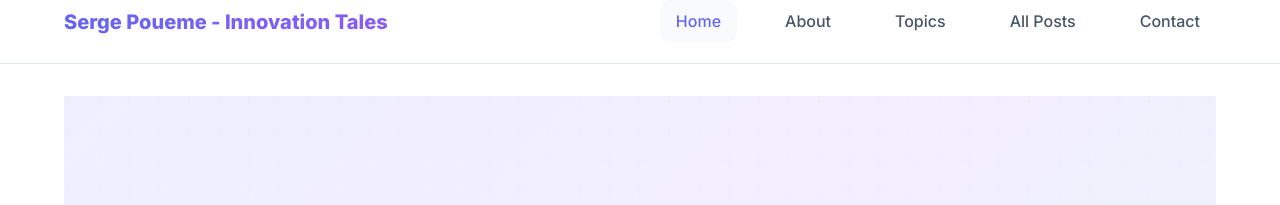
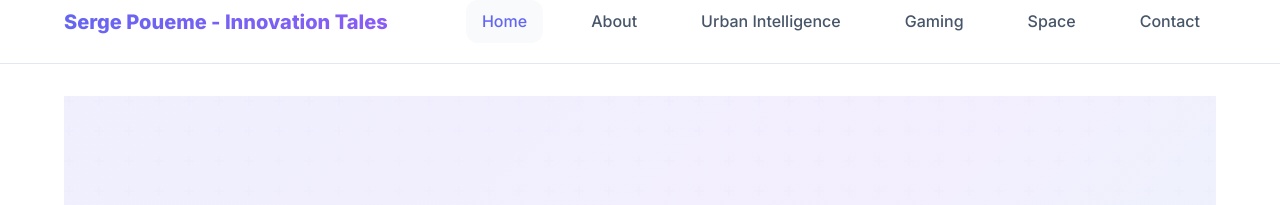
Before and after one commit to sdpoueme/sdpoueme.github.io, a Jekyll site: the page built from index.md, in a window 1280 px wide. Shown: the top 205 px of the page. Built offline with Jekyll 4.4.1, drawn with Linux system fonts in a browser that asks for light colours.

Commit message:
Simplify menu bar: replace dropdown with direct category links

```diff
--- a/_layouts/default.html
+++ b/_layouts/default.html
@@ -64,17 +64,9 @@
         <nav class="site-nav" id="site-nav">
           <a class="nav-link {% if page.url == '/' %}active{% endif %}" href="{{ '/' | relative_url }}">Home</a>
           <a class="nav-link {% if page.url contains '/about' %}active{% endif %}" href="{{ '/about/' | relative_url }}">About</a>
-
-          <div class="dropdown">
-            <a class="nav-link dropdown-toggle {% if page.url contains '/innovation_tales' %}active{% endif %}" href="#">Topics</a>
-            <div class="dropdown-menu">
-              <a class="dropdown-item" href="{{ '/innovation_tales/urban-intelligence/' | relative_url }}">Urban Intelligence</a>
-              <a class="dropdown-item" href="{{ '/innovation_tales/gaming/' | relative_url }}">Gaming</a>
-              <a class="dropdown-item" href="{{ '/innovation_tales/space-exploration/' | relative_url }}">Space Exploration</a>
-            </div>
-          </div>
-
-          <a class="nav-link {% if page.url contains '/posts' %}active{% endif %}" href="{{ '/posts/' | relative_url }}">All Posts</a>
+          <a class="nav-link {% if page.url contains '/urban-intelligence' %}active{% endif %}" href="{{ '/innovation_tales/urban-intelligence/' | relative_url }}">Urban Intelligence</a>
+          <a class="nav-link {% if page.url contains '/gaming' %}active{% endif %}" href="{{ '/innovation_tales/gaming/' | relative_url }}">Gaming</a>
+          <a class="nav-link {% if page.url contains '/space-exploration' %}active{% endif %}" href="{{ '/innovation_tales/space-exploration/' | relative_url }}">Space</a>
           <a class="nav-link {% if page.url contains '/contact' %}active{% endif %}" href="{{ '/contact/' | relative_url }}">Contact</a>
         </nav>
 
```
